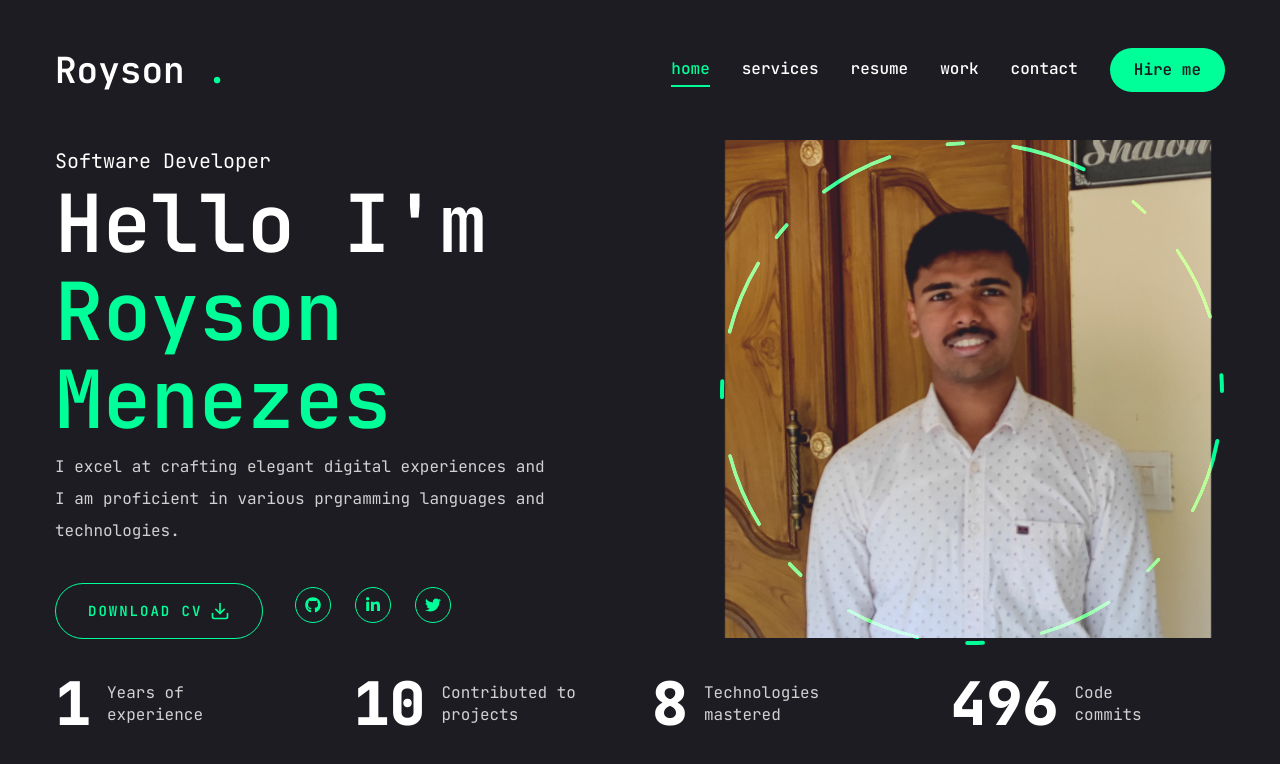
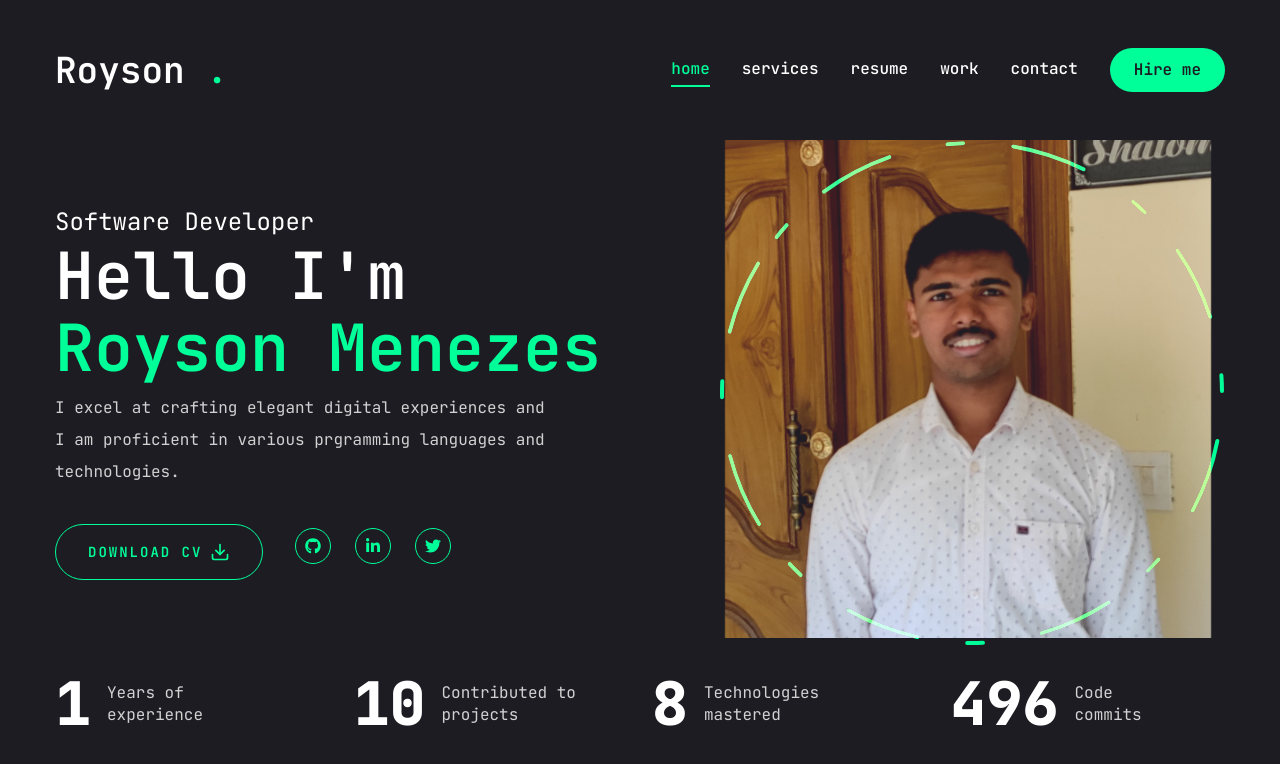
Before and after one commit to roysonmenezes/Portfolio, a Next.js app: page / in a window 1280 px wide. Shown: the top 764 px of the page. Built offline with nearby package versions, Linux system fonts and the light colour scheme.

Commit message:
made some style changes

```diff
--- a/app/globals.css
+++ b/app/globals.css
@@ -7,7 +7,7 @@
     @apply font-primary bg-primary text-white leading-loose;
   }
   .h1 {
-    @apply text-[40px] xl:text-[80px] leading-[1.1] font-semibold;
+    @apply text-[40px] xl:text-[65px] leading-[1.1] font-semibold;
   }
   .h2 {
     @apply text-[36px] xl:text-[48px] leading-[1.1] font-semibold;
--- a/app/page.jsx
+++ b/app/page.jsx
@@ -13,7 +13,7 @@ const Home = () => {
         <div className="flex flex-col xl:flex-row items-center justify-between xl:pt-0 xl:pb-7 ">
           {/* text */}
           <div className="text-center xl:text-left order-2 xl:order-none">
-            <span className="text-xl">Software Developer</span>
+            <span className="text-2xl">Software Developer</span>
             <h1 className="h1 mb-2">
               Hello I'm <br />
               <span className="text-accent">Royson Menezes</span>
```
